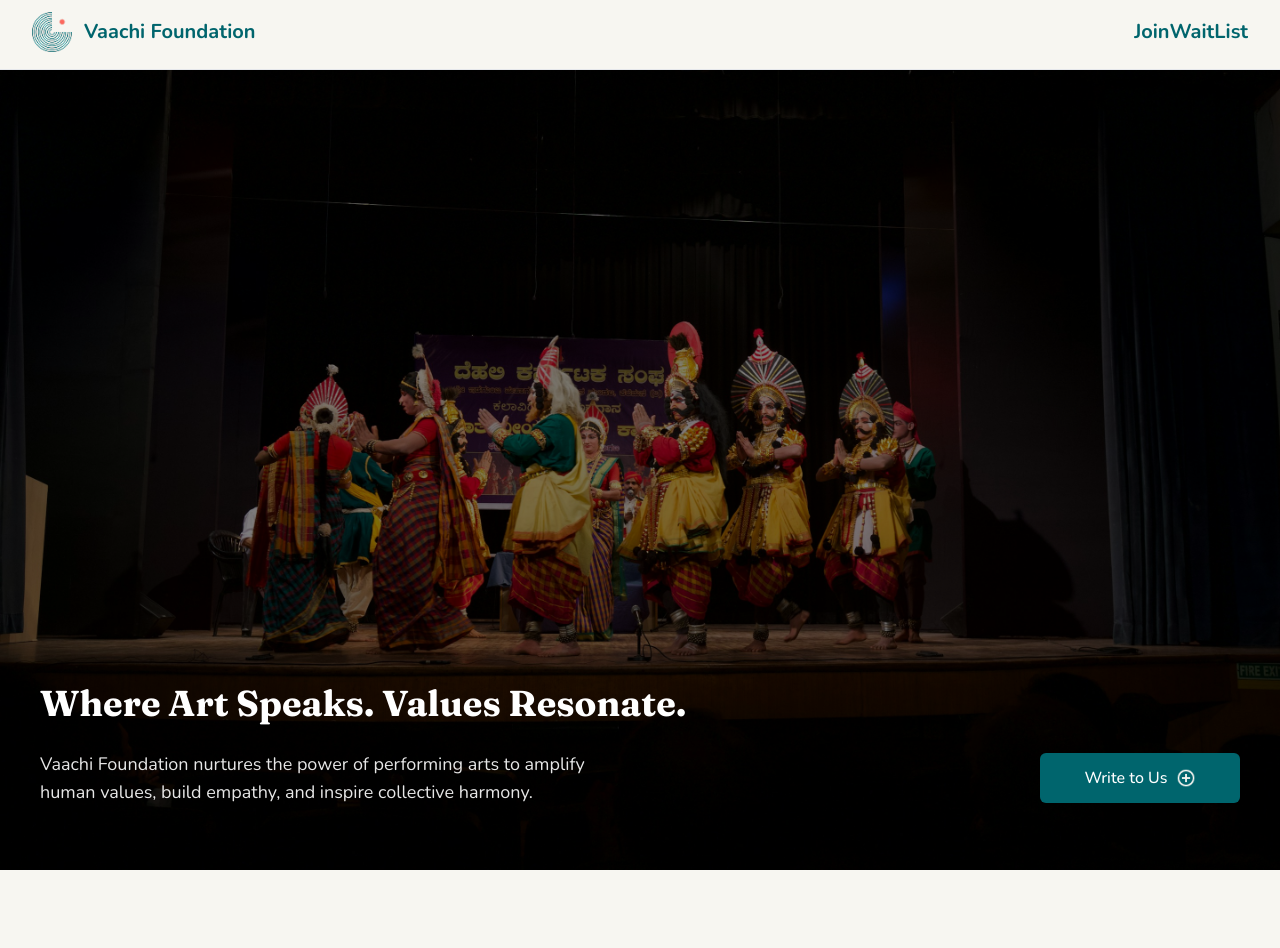
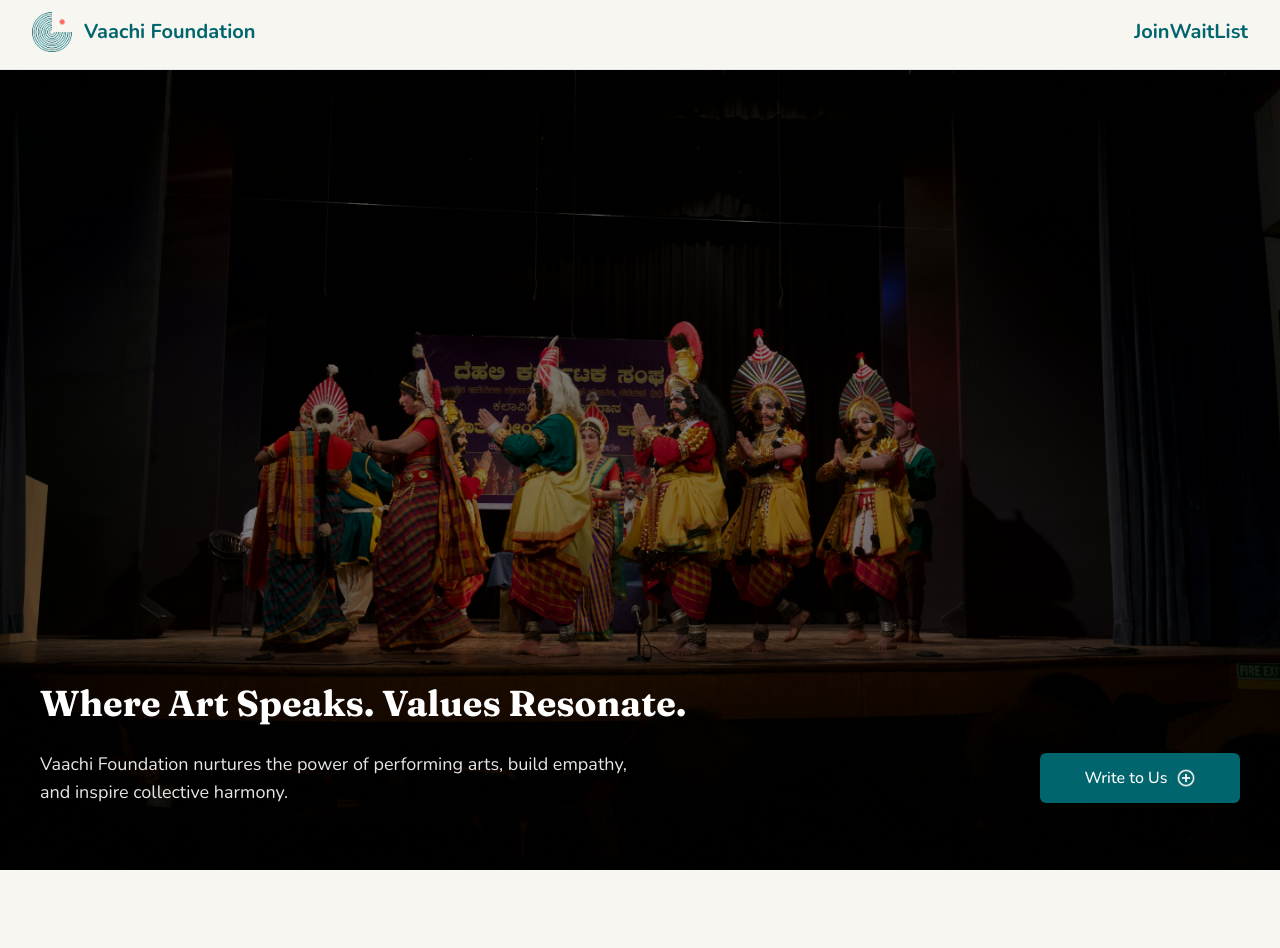
Before and after one commit to PritiHM/Vaachi-Website, a Next.js app: page / in a window 1280 px wide. Shown: the top 948 px of the page. Built offline with nearby package versions, Linux system fonts and the light colour scheme.

Commit message:
updated ui and fixes

```diff
--- a/components/Hero.jsx
+++ b/components/Hero.jsx
@@ -11,7 +11,6 @@ export default function Hero() {
   return (
     <div className="w-full">
       <div className="relative w-full min-h-[60vh] sm:h-screen">
-
         <Image
           src="/images/Heroimg.jpg"
           alt="Vaachi Foundation Performance"
@@ -22,7 +21,6 @@ export default function Hero() {
 
         <div className="absolute inset-0 bg-black/50" />
 
-        {/* DESKTOP HEADING (hidden on mobile) */}
         <div className="absolute bottom-16 left-6 sm:left-10 right-6 sm:right-10 hidden sm:block z-10">
           <h2
             className={`
@@ -35,7 +33,7 @@ export default function Hero() {
 
           <div className="mt-6 flex items-center justify-between w-full gap-4 text-white">
             <p className="text-lg opacity-90 max-w-[600px]">
-              Vaachi Foundation nurtures the power of performing arts to amplify human values,
+              Vaachi Foundation nurtures the power of performing arts,
               build empathy, and inspire collective harmony.
             </p>
 
@@ -52,19 +50,19 @@ export default function Hero() {
       </div>
 
       <div className="block sm:hidden px-5 py-8 text-center">
+        <p className="text-base text-gray-800 mb-4">
+          Vaachi Foundation nurtures the power of performing arts to amplify
+          human values, build empathy, and inspire collective harmony.
+        </p>
+
         <h2
           className={`
             ${fraunces.className}
-            text-3xl font-bold text-black mb-4
+            text-base font-bold text-[#291F1E] mb-6
           `}
         >
           Where Art Speaks. Values Resonate.
         </h2>
-
-        <p className="text-base text-gray-800 mb-6">
-          Vaachi Foundation nurtures the power of performing arts to amplify human values,
-          build empathy, and inspire collective harmony.
-        </p>
 
         <a
           href="#contact"
```
